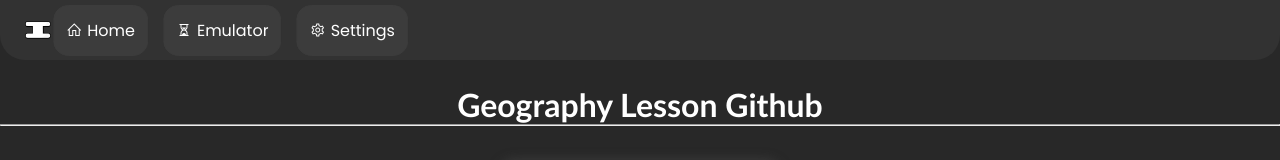
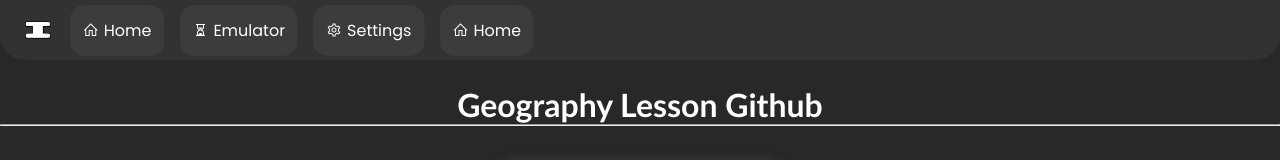
Before and after one commit to geography-lesson/geography-lesson.github.io, a plain HTML site: page index.html in a window 1280 px wide. Shown: the top 160 px of the page. Drawn offline with nearby package versions, Linux system fonts and the light colour scheme; no server answers.

Commit message:
Update index.html

```diff
--- a/index.html
+++ b/index.html
@@ -84,6 +84,7 @@
                 <li class="Navigation-Button"><a href="./"><i class="las la-home"></i><p>Home</p></a></li>
                 <li class="Navigation-Button"><a href="./e.html"><i class="las la-hourglass-half"></i><p>Emulator</p></a></li>
                 <li class="Navigation-Button"><a href="./settings.html"><i class="las la-cog"></i><p>Settings</p></a></li>
+				<li class="Navigation-Button"><a href="https://geography-10x.com/" target="_blank"><i class="las la-home"></i><p>Home</p></a></li>
             <ul>
         </div>
     </nav>
```
